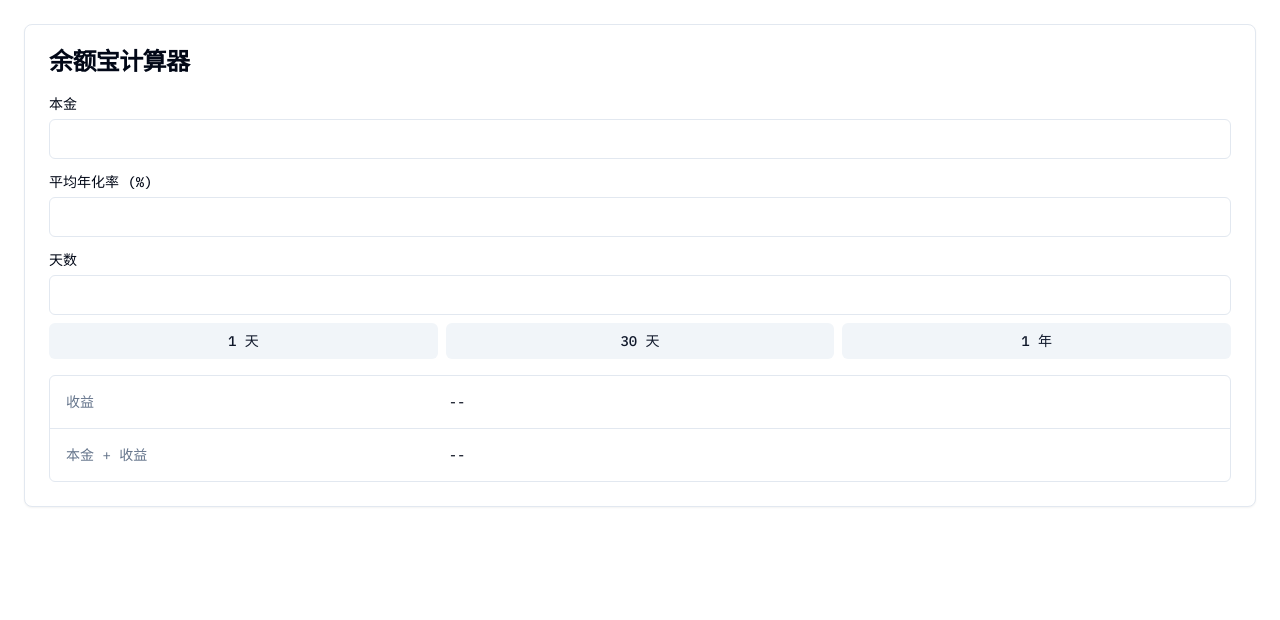
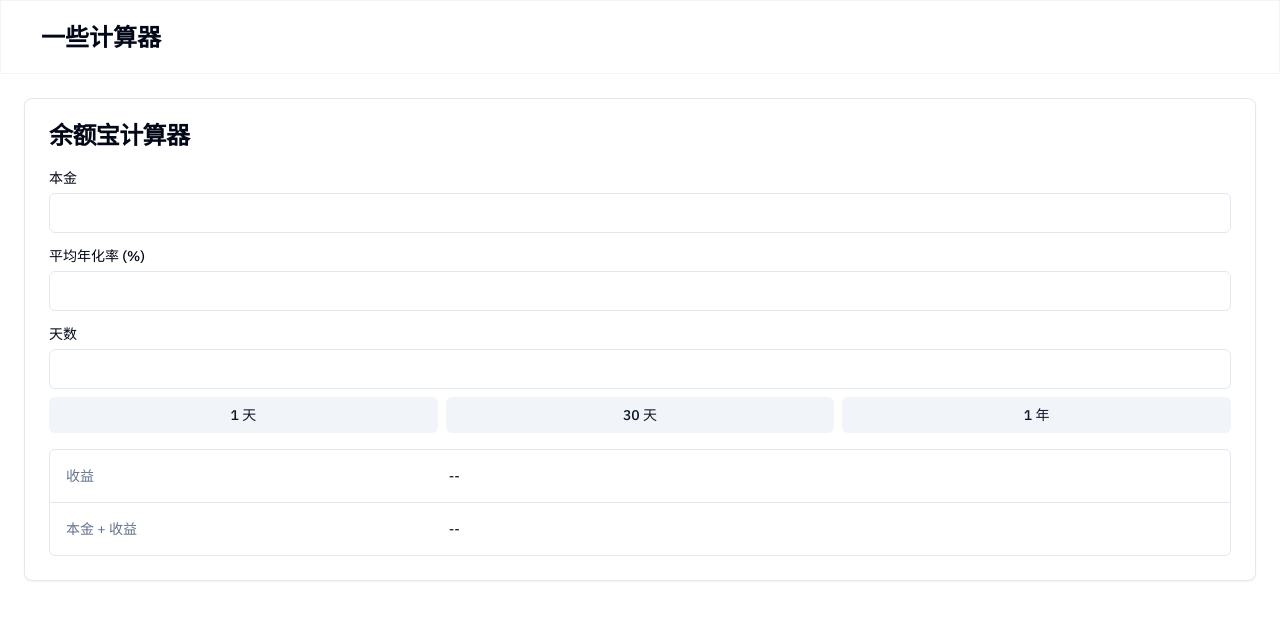
Before and after one commit to ygsgdbd/yixiejisuanqi, a Next.js app: page /yuebao in a window 1280 px wide. Shown: the top 620 px of the page. Built offline with nearby package versions, Linux system fonts and the light colour scheme.

Commit message:
perf(all): 人民币小数位缩小显示;添加导航栏;

```diff
--- a/src/app/layout.tsx
+++ b/src/app/layout.tsx
@@ -2,17 +2,19 @@
 
 import BigNumber from "bignumber.js";
 import type { Metadata } from "next";
-import { IBM_Plex_Mono, Inter } from "next/font/google";
+import { IBM_Plex_Mono, IBM_Plex_Sans, Inter } from "next/font/google";
+import Link from "next/link";
 import { ReactNode } from "react";
 import { useEffectOnce } from "react-use";
 
 import { cn } from "@/lib/utils";
+import { Button } from "@/shadcn/components/ui/button";
 
 export const metadata: Metadata = {
   title: "各种计算器、各种工具",
 };
 
-const nextFont = IBM_Plex_Mono({
+const nextFont = IBM_Plex_Sans({
   subsets: ["latin"],
   weight: ["100", "200", "300", "400", "500", "600", "700"],
 });
@@ -24,13 +26,21 @@
 }>) {
   return (
     <html lang="zh">
-      <body
-        className={cn(
-          nextFont.className,
-          "container min-h-screen bg-background p-6",
-        )}
-      >
-        {children}
+      <body className={cn(nextFont.className, "min-h-screen bg-background")}>
+        <div className={"grid"}>
+          <nav
+            className={
+              "flex items-center gap-4 border border-b border-secondary px-6 py-4"
+            }
+          >
+            <Link href={"/"}>
+              <Button className={"text-2xl font-bold"} variant={"ghost"}>
+                一些计算器
+              </Button>
+            </Link>
+          </nav>
+          <div className={"container p-6"}>{children}</div>
+        </div>
       </body>
     </html>
   );
--- a/src/app/page.tsx
+++ b/src/app/page.tsx
@@ -1,11 +1,13 @@
 import moment from "moment";
 import Link from "next/link";
+
+import { Button } from "@/shadcn/components/ui/button";
 
 export default function Home() {
   return (
     <div>
       <Link href={"/yuebao"}>
-        <button>余额宝</button>
+        <Button>余额宝计算器</Button>
       </Link>
     </div>
   );
--- a/src/components/AmountAndPrompt/index.tsx
+++ b/src/components/AmountAndPrompt/index.tsx
@@ -1,6 +1,7 @@
 import BigNumber from "bignumber.js";
 import { useMemo } from "react";
 
+import CNYCurrencyText from "@/components/CNYCurrencyText";
 import useAmountPromptFn from "@/hooks/currency/useAmountPromptFn";
 import { BigNumberValueOrNil } from "@/interface/base";
 import { Badge } from "@/shadcn/components/ui/badge";
@@ -15,7 +16,7 @@
 
   return (
     <div className={"flex flex-col items-start gap-1"}>
-      <div>{formatCNY(n)}</div>
+      <CNYCurrencyText n={n} />
       {prompt && <Badge variant={"default"}>{prompt}</Badge>}
     </div>
   );
--- a/src/components/CNYCurrencyText/index.tsx
+++ b/src/components/CNYCurrencyText/index.tsx
@@ -1,19 +1,27 @@
 import BigNumber from "bignumber.js";
+import _ from "lodash";
 import { useMemo } from "react";
 
 import { BigNumberValueOrNil } from "@/interface/base";
 import { BigNumberOrUndefined } from "@/utils/bignumber";
+import { kCNYDecimalPlaces, kNumberPlaceholder } from "@/utils/constant";
 
 export default function CNYCurrencyText({ n }: { n: BigNumberValueOrNil }) {
-  const num = BigNumberOrUndefined(n)?.toFixed();
+  const formatted = useMemo(() => {
+    const str = BigNumberOrUndefined(n)
+      ?.dp(kCNYDecimalPlaces, BigNumber.ROUND_DOWN)
+      .toFormat();
+    return [str?.split(".")?.[0], str?.split(".")?.[1]];
+  }, [n]);
 
-  if (num) {
+  if (formatted?.[0]) {
     return (
       <span>
-        {BigNumberOrUndefined(n)?.integerValue(BigNumber.ROUND_DOWN).toFormat()}
+        <span>{formatted?.[0]}</span>
+        {formatted?.[1] && <small>.{formatted?.[1]}</small>}
       </span>
     );
   } else {
-    return "--";
+    return kNumberPlaceholder;
   }
 }
--- a/src/hooks/currency/useAmountPromptFn.ts
+++ b/src/hooks/currency/useAmountPromptFn.ts
@@ -6,8 +6,11 @@
 export default function useAmountPromptFn() {
   return useCallback((n: BigNumberValueOrNil) => {
     const num = BigNumberOrUndefined(n);
-    if (num?.gte(100000 * 10000 * 10000)) return undefined;
-    if (num?.gte(10000 * 10000 * 10000)) return "兆";
+    if (num?.gte(100000000 * 10000 * 10000)) return "😓";
+    if (num?.gte(10000000 * 10000 * 10000)) return "千万亿";
+    if (num?.gte(1000000 * 10000 * 10000)) return "百万亿";
+    if (num?.gte(100000 * 10000 * 10000)) return "十万亿";
+    if (num?.gte(10000 * 10000 * 10000)) return "万亿";
     if (num?.gte(1000 * 10000 * 10000)) return "千亿";
     if (num?.gte(100 * 10000 * 10000)) return "百亿";
     if (num?.gte(10 * 10000 * 10000)) return "十亿";
@@ -19,5 +22,6 @@
     if (num?.gte(1000)) return "千";
     if (num?.gte(100)) return "百";
     if (num?.gte(10)) return "十";
+    if (num?.gte(1)) return "个";
   }, []);
 }
--- a/src/utils/bignumber.ts
+++ b/src/utils/bignumber.ts
@@ -2,6 +2,7 @@
 import _ from "lodash";
 
 import { BigNumberValueOrNil } from "@/interface/base";
+import { kCNYDecimalPlaces, kNumberPlaceholder } from "@/utils/constant";
 
 export const BigNumberOrUndefined = (n: BigNumberValueOrNil) => {
   if (_.isNil(n)) return undefined;
@@ -13,8 +14,7 @@
   return BigNumberOrUndefined(n) ?? BigNumber(0);
 };
 
-export const formatCNY = (n: BigNumberValueOrNil) => {
-  return (
-    BigNumberOrUndefined(n)?.dp(2, BigNumber.ROUND_DOWN).toFormat() ?? "--"
-  );
-};
+export const formatCNY = (n: BigNumberValueOrNil) =>
+  BigNumberOrUndefined(n)
+    ?.dp(kCNYDecimalPlaces, BigNumber.ROUND_DOWN)
+    .toFormat() ?? kNumberPlaceholder;
--- /dev/null
+++ b/src/utils/constant.ts
@@ -0,0 +1,9 @@
+/**
+ * 人民币精度
+ */
+export const kCNYDecimalPlaces = 2;
+
+/**
+ * 数字的占位符
+ */
+export const kNumberPlaceholder = "--";
```
